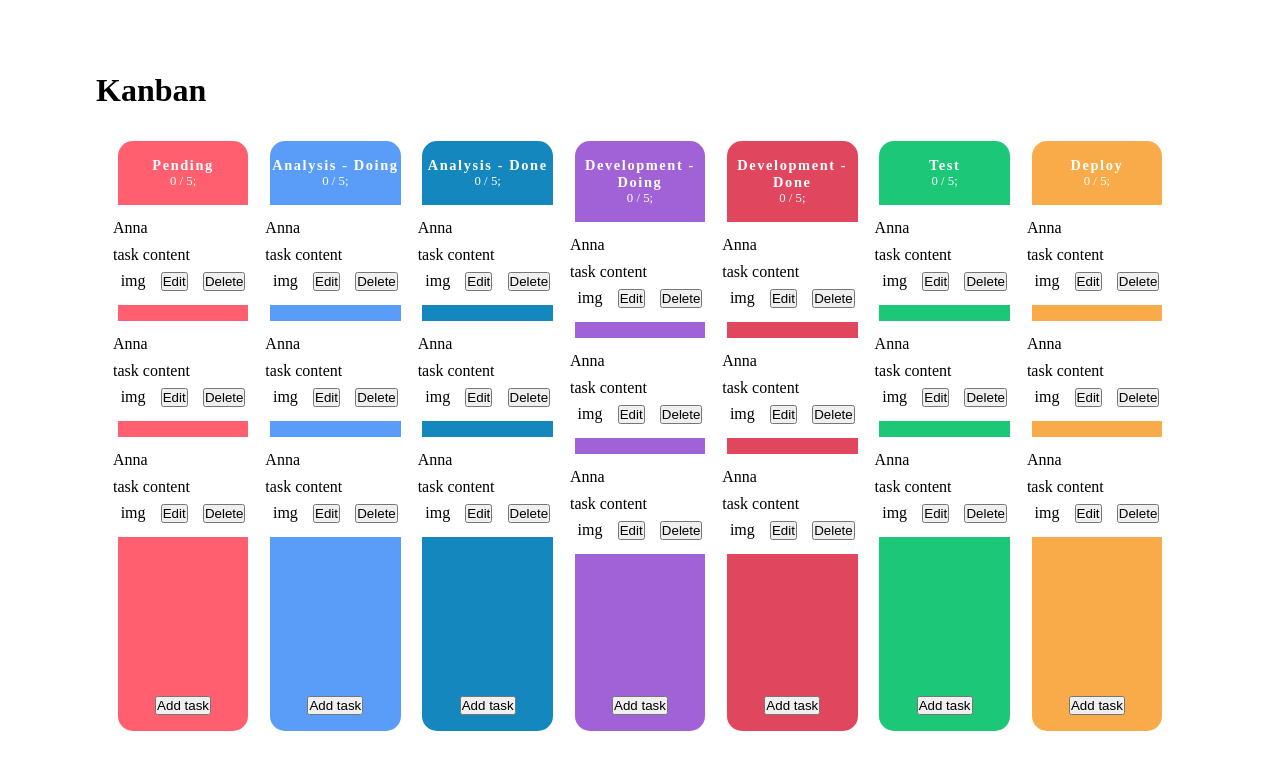
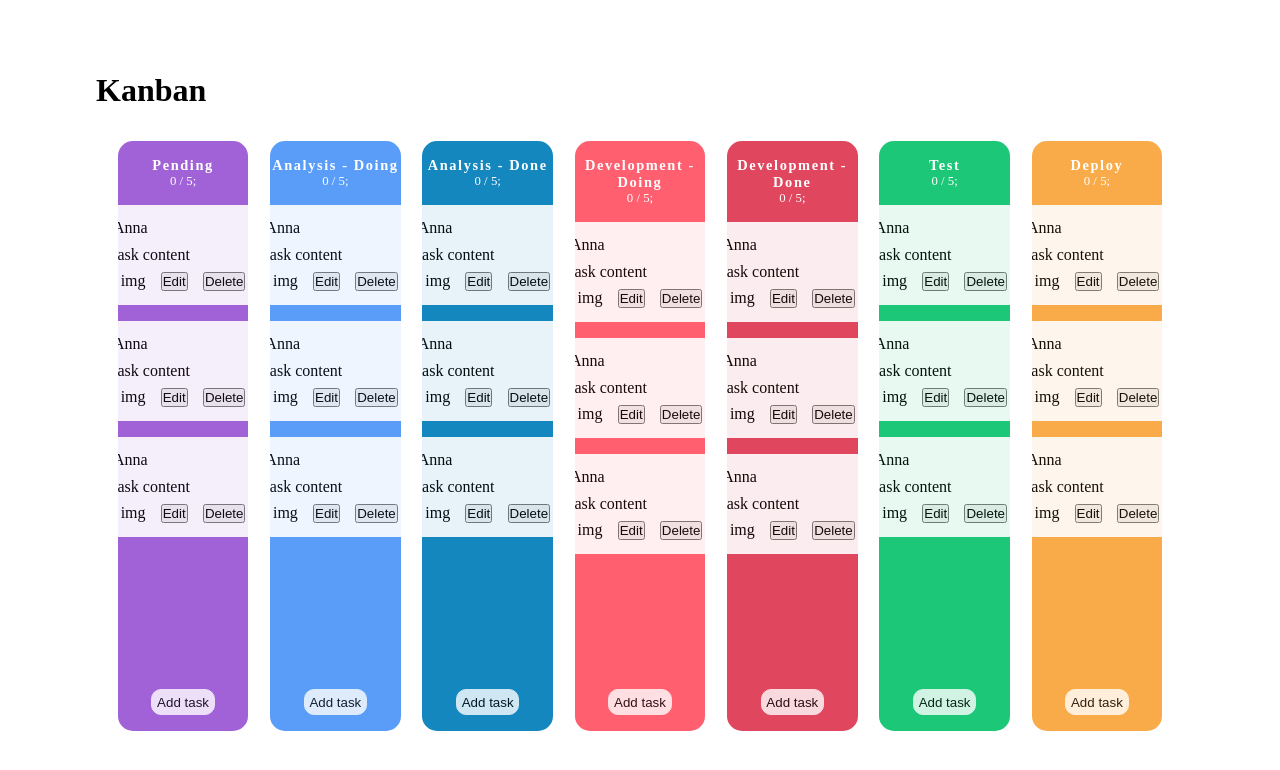
Before and after one commit to axseinga/kanbanboard-app-react, a React (Create React App) app: page / in a window 1280 px wide. Shown: the top 770 px of the page. Built offline with nearby package versions, Linux system fonts and the light colour scheme.

Commit message:
add context for tasks

```diff
--- a/src/Kanban.js
+++ b/src/Kanban.js
@@ -1,19 +1,23 @@
 import React, { useState } from "react";
-import { columnsRawData } from "./KanbanData";
+import { columnsRawData, tasksRowData } from "./KanbanData";
 import KanbanColumn from "./KanbanColumn";
+import { TasksProvider } from "./context/TasksContext";
 import "./Kanban.css";
 
 const Kanban = () => {
     const [columns, setColumns] = useState(columnsRawData);
+    const [tasks, setTasks] = useState(tasksRowData);
 
     return (
         <div className="Kanban">
             <h1 className="Kanban-title">Kanban</h1>
-            <div className="Kanban-columns-container">
-                {columns.map((c) => {
-                    return <KanbanColumn columnData={c} key={c.id} />;
-                })}
-            </div>
+            <TasksProvider value={tasks}>
+                <div className="Kanban-columns-container">
+                    {columns.map((c) => {
+                        return <KanbanColumn columnData={c} key={c.name} />;
+                    })}
+                </div>
+            </TasksProvider>
         </div>
     );
 };
--- a/src/KanbanColumn.css
+++ b/src/KanbanColumn.css
@@ -6,6 +6,7 @@
     flex-direction: column;
     justify-content: space-between;
     align-items: center;
+    overflow: scroll;
 }
 
 .KanbanColumn-main {
@@ -30,3 +31,16 @@
 .KanbanColumn-footer {
     padding: 1rem 0;
 }
+
+.KanbanColumn-btn-add {
+    background-color: white;
+    opacity: 0.8;
+    padding: 0.3rem;
+    border: 1px solid white;
+    border-radius: 10px;
+    cursor: pointer;
+}
+
+.KanbanColumn-btn-add:hover {
+    opacity: 1;
+}
--- a/src/KanbanData.js
+++ b/src/KanbanData.js
@@ -8,7 +8,7 @@ export const columnsRawData = [
         name: "Pending",
         limit: taskLimitNumber,
         tasks: 0,
-        color: "#FF5F6F",
+        color: "#A162D8 ",
     },
     {
         id: 2,
@@ -29,7 +29,7 @@ export const columnsRawData = [
         name: "Development - Doing",
         limit: taskLimitNumber,
         tasks: 0,
-        color: "#A162D8",
+        color: "#FF5F6F",
     },
     {
         id: 5,
@@ -53,3 +53,10 @@ export const columnsRawData = [
         color: "#FAAB49",
     },
 ];
+
+export const tasksRowData = [
+    { id: 1, name: "Status component", idColumn: 1, user: "Anna" },
+    { id: 2, name: "Blog assets", idColumn: 1, user: "David" },
+    { id: 3, name: "Change css img", idColumn: 1, user: "Anna" },
+    { id: 4, name: "Chrome extension design", idColumn: 1, user: "David" },
+];
--- a/src/KanbanTask.css
+++ b/src/KanbanTask.css
@@ -10,6 +10,7 @@
     align-items: flex-start;
     justify-content: space-evenly;
     border-radius: 5px;
+    opacity: 0.9;
 }
 
 .KanbanTask-options {
--- a/src/KanbanTask.js
+++ b/src/KanbanTask.js
@@ -1,7 +1,9 @@
-import React from "react";
+import React, { useContext } from "react";
+import { TasksContext } from "./context/TasksContext";
 import "./KanbanTask.css";
 
 const KanbanTask = () => {
+    const tasks = useContext(TasksContext);
     return (
         <div className="KanbanTask">
             <div className="KanbanTask-assigned">
--- /dev/null
+++ b/src/context/TasksContext.js
@@ -0,0 +1,7 @@
+import React from "react";
+
+const TasksContext = React.createContext();
+
+const TasksProvider = TasksContext.Provider;
+
+export { TasksContext, TasksProvider };
```
